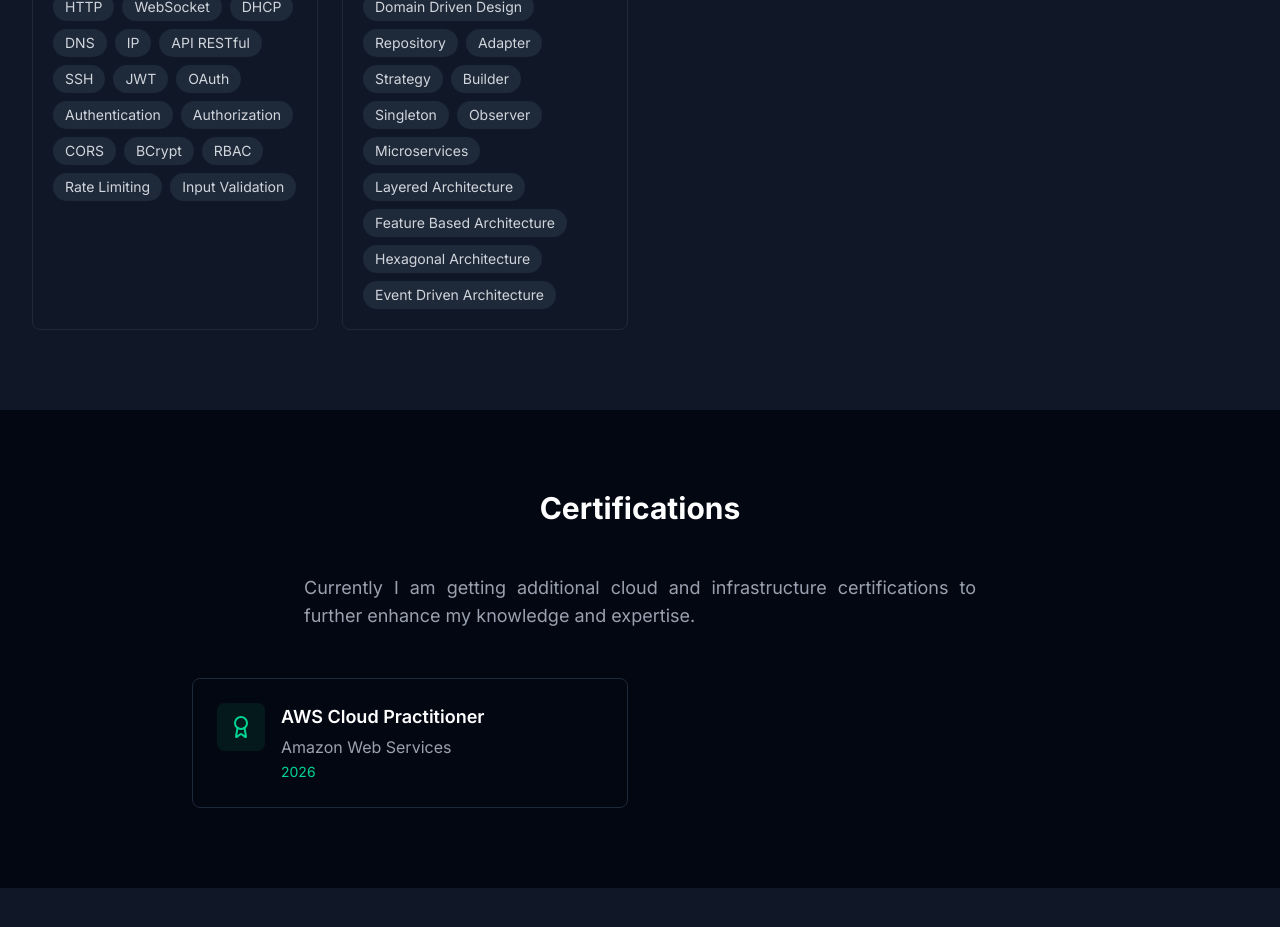
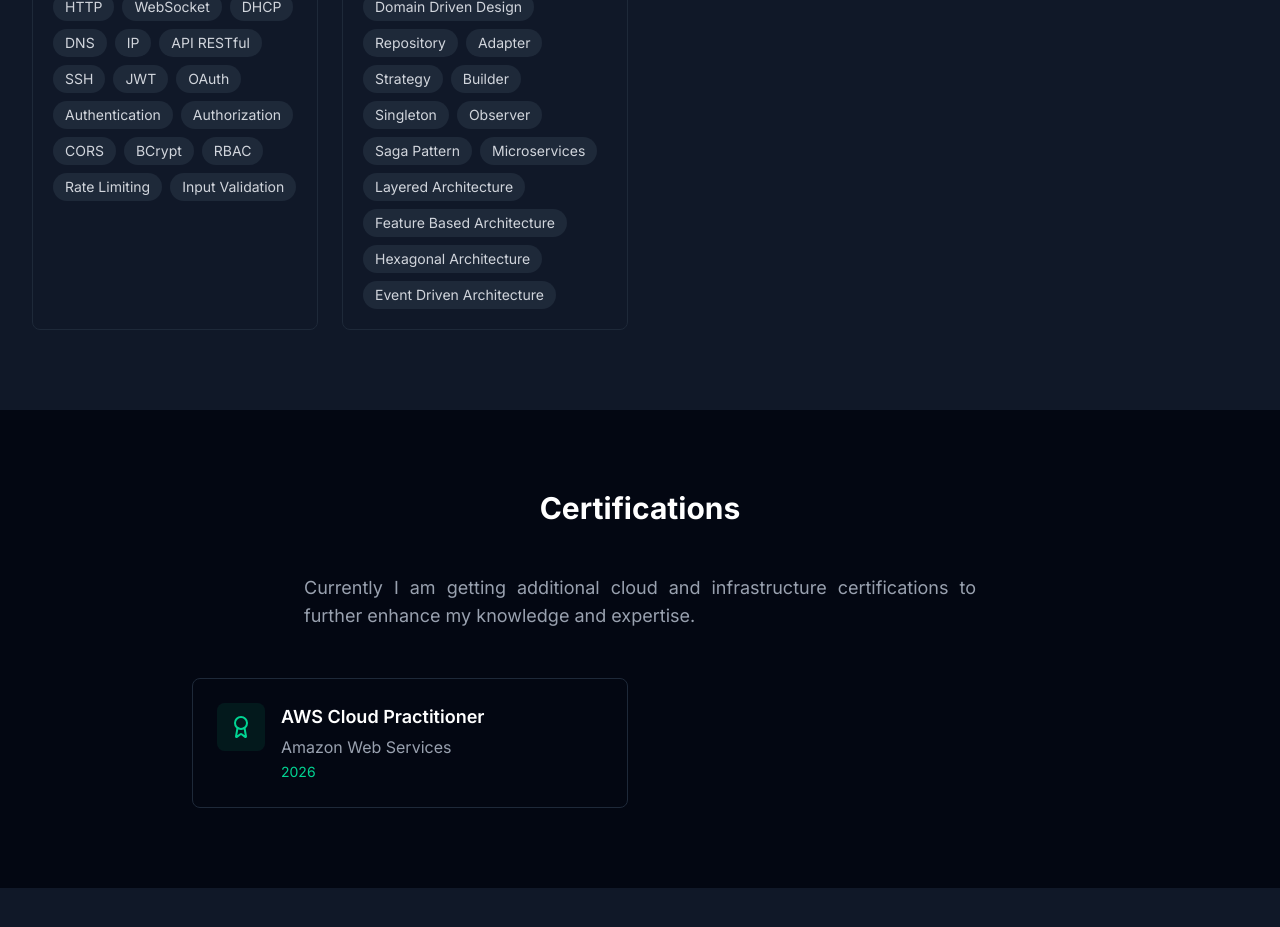
Before and after one commit to albertmenendezg/portfolio, a Next.js app: page / in a window 1280 px wide. Shown: the part 5280-6207 px from the top of the page. Built offline with nearby package versions, Linux system fonts and the light colour scheme.

Commit message:
feat: add Saga Pattern to designArchitecture

```diff
--- a/src/data/portfolio.ts
+++ b/src/data/portfolio.ts
@@ -89,7 +89,7 @@ export const skills = {
   infrastructure: ["RabbitMQ", "Kafka", "Redis", "AWS SQS", "AWS SNS", "GCP Pub/Sub", "Grafana", "Prometheus", "OpenTelemetry", "AWS CloudWatch", "GCP Cloud Monitoring"],
   devTools: ["Swagger", "Dbeaver", "Jetbrains", "Jira", "Trello", "Git", "GitHub", "GitLab", "Bitbucket"],
   networkSecurity: ["HTTP", "WebSocket", "DHCP", "DNS", "IP", "API RESTful", "SSH", "JWT", "OAuth", "Authentication", "Authorization", "CORS", "BCrypt", "RBAC", "Rate Limiting", "Input Validation"],
-  designArchitecture: ["Domain Driven Design", "Repository", "Adapter", "Strategy", "Builder", "Singleton", "Observer", "Microservices", "Layered Architecture", "Feature Based Architecture", "Hexagonal Architecture", "Event Driven Architecture"]
+  designArchitecture: ["Domain Driven Design", "Repository", "Adapter", "Strategy", "Builder", "Singleton", "Observer", "Saga Pattern", "Microservices", "Layered Architecture", "Feature Based Architecture", "Hexagonal Architecture", "Event Driven Architecture"]
 };
 
 export const education = [
```
